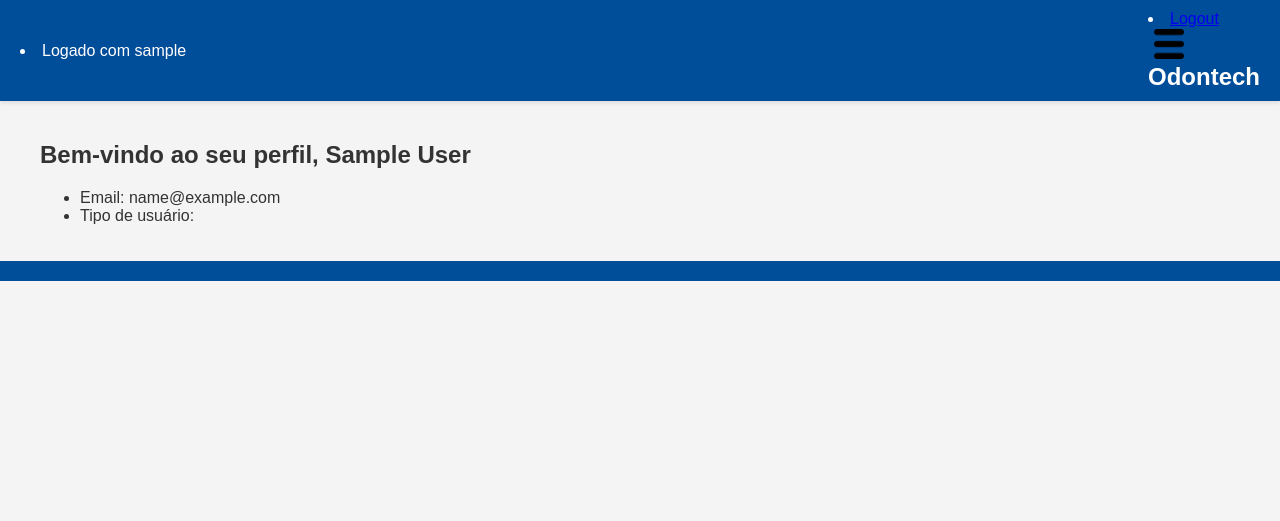
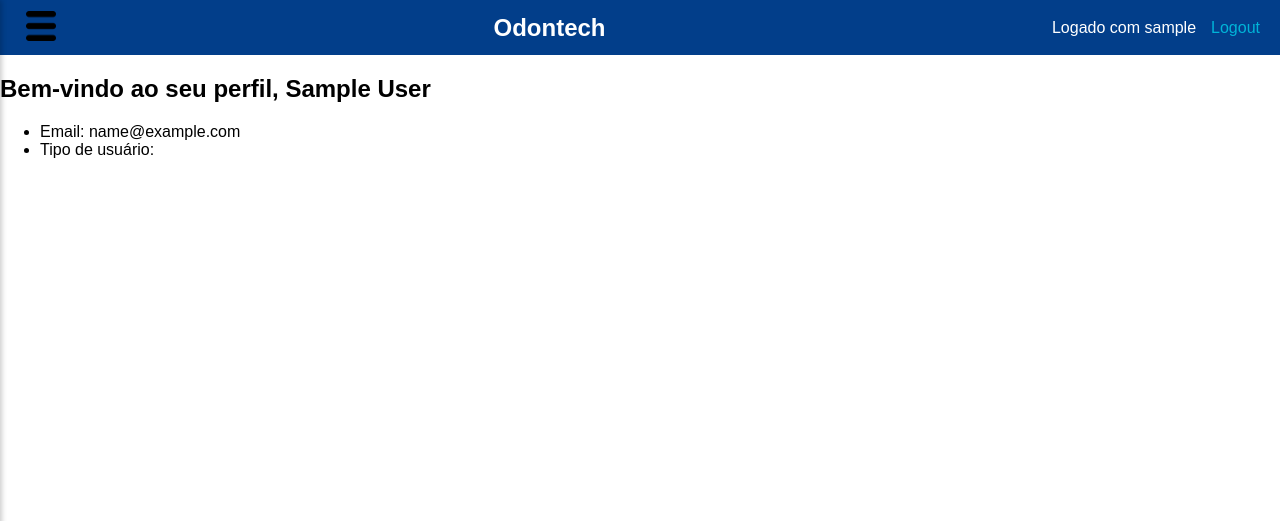
Before and after one commit to HarlesPlace/Odontech, a Django app: page /profile/ in a window 1280 px wide. Shown: the top 521 px of the page. Run offline with Django 5.2, Linux system fonts and the light colour scheme; the visitor is signed in with stand-in values (Sample User, id 1).

Commit message:
correçao de erros do cabeçalho

```diff
--- a/static/base.css
+++ b/static/base.css
@@ -1,105 +1,102 @@
-/* Geral */
 body {
     margin: 0;
     font-family: Arial, sans-serif;
-    background-color: #f4f4f4;
-    color: #333;
 }
 
 header {
-    background-color: #004d99;
+    display: flex;
+    align-items: center;
+    justify-content: space-between; /* Espaço entre os elementos */
+    padding: 10px 20px;
+    background-color: #023e8a; /* Azul escuro */
     color: white;
-    padding: 10px 20px;
-    display: flex;
-    justify-content: space-between;
-    align-items: center;
-    box-shadow: 0 2px 4px rgba(0, 0, 0, 0.1);
 }
 
 header h1 {
+    flex-grow: 1;
+    text-align: center;
+    font-size: 24px;
     margin: 0;
-    font-size: 1.5rem;
 }
 
-/* Botão do menu */
-.menu-container {
-    position: relative;
+.dados-usuario {
+    display: flex;
+    align-items: center;
+    justify-content: flex-end;
+    list-style: none;
+    margin: 0;
+    padding: 0;
 }
 
-.menu-button {
+.dados-usuario li {
+    margin-left: 15px;
+    color: white;
+}
+
+.dados-usuario a {
+    color: #00b4d8;
+    text-decoration: none;
+}
+
+.dados-usuario a:hover {
+    text-decoration: underline;
+}
+
+.menu-container {
+    display: flex;
+    align-items: center;
+    justify-content: flex-start;
+}
+
+.botao-menu {
     background: none;
     border: none;
     cursor: pointer;
 }
 
-.menu-button img {
+.botao-menu img {
     width: 30px;
     height: 30px;
+
 }
 
-/* Sidebar */
-.sidebar {
-    height: 100%;
-    width: 0;
-    position: fixed;
-    top: 0;
-    left: 0;
-    background-color: #333;
-    overflow-x: hidden;
-    transition: 0.3s;
-    padding-top: 60px;
-    z-index: 1000;
-}
-
-.sidebar a {
-    padding: 10px 20px;
-    text-decoration: none;
-    font-size: 1.2rem;
-    color: white;
-    display: block;
-    transition: 0.3s;
-}
-
-.sidebar a:hover {
-    background-color: #575757;
-}
-
-.sidebar .close-btn {
-    position: absolute;
-    top: 10px;
-    right: 15px;
-    font-size: 2rem;
-    color: white;
-    cursor: pointer;
-}
-
-/* Overlay */
 .overlay {
     position: fixed;
     top: 0;
     left: 0;
     width: 100%;
     height: 100%;
-    background-color: rgba(0, 0, 0, 0.7);
-    z-index: 999;
+    background-color: rgba(0, 0, 0, 0.5);
+    z-index: 9;
     display: none;
-    transition: 0.3s;
 }
 
-/* Main */
-main {
-    padding: 20px;
-    max-width: 1200px;
-    margin: 0 auto;
+.sidebar {
+    position: fixed;
+    top: 0;
+    left: -250px; /* Fora da tela inicialmente */
+    width: 250px;
+    height: 100%;
+    background-color: #023e8a; /* Azul escuro */
+    color: #fff;
+    box-shadow: 2px 0 5px rgba(0, 0, 0, 0.2);
+    transition: left 0.3s ease; /* Animação suave para abrir/fechar o menu */
+    z-index: 10; /* Acima do overlay */
+    padding-top: 20px;
 }
 
-/* Footer */
-footer {
-    background-color: #004d99;
+.sidebar a {
+    display: block;
+    padding: 10px 20px;
     color: white;
-    text-align: center;
-    padding: 10px 0;
-    width: 100%;
-    position: relative;
-    bottom: 0;
+    text-decoration: none;
+    font-size: 18px;
 }
+
+.sidebar a:hover {
+    background-color: #00b4d8; /* Azul claro */
+}
+
+.sidebar.open {
+    left: 0;
+}
--- a/static/header.js
+++ b/static/header.js
@@ -1,11 +1,17 @@
-// Abrir o menu lateral
 function openMenu() {
-    document.getElementById("sidebar").style.width = "250px"; // Largura do menu
-    document.getElementById("overlay").style.display = "block"; // Mostrar o overlay
+    const sidebar = document.getElementById("sidebar");
+    const overlay = document.getElementById("overlay");
+
+    // Adiciona a classe "open" ao menu e exibe o overlay
+    sidebar.classList.add("open");
+    overlay.style.display = "block";
 }
 
-// Fechar o menu lateral
 function closeMenu() {
-    document.getElementById("sidebar").style.width = "0"; // Esconder o menu
-    document.getElementById("overlay").style.display = "none"; // Esconder o overlay
+    const sidebar = document.getElementById("sidebar");
+    const overlay = document.getElementById("overlay");
+
+    // Remove a classe "open" do menu e oculta o overlay
+    sidebar.classList.remove("open");
+    overlay.style.display = "none";
 }
--- a/static/login.css
+++ b/static/login.css
@@ -37,5 +37,5 @@ body {
 /* Inputs do formulário */
 .login-form input {
     width: 100%;
-    padding:
+    padding: 0px;
 }
--- a/templates/base.html
+++ b/templates/base.html
@@ -17,20 +17,15 @@
 </head>
 <body>
    <header>
-    {% if user.is_authenticated %}
-                    <li> Logado com {{ user.username }} </li>
-                    <li>
-                        <a href="#" onclick="event.preventDefault(); document.getElementById('logout-form').submit();">Logout</a>
-                        <form id="logout-form" action="{% url 'logout' %}" method="post" style="display: none;">
-                            {% csrf_token %}
-                        </form>
-                {% else %}
-                    <li><a href="{% url 'login' %}">Log in</a></li>
-                {% endif %}
+
         <div class="menu-container">
-            <button class="menu-button" onclick="openMenu()">
-                <img src="{% static 'icone_menu.png' %}" alt="Menu">
+
+            <button class="botao-menu" onclick="openMenu()" aria-label="Abrir menu">
+                <img src="{% static 'icone_menu.png' %}" alt="Ícone do menu">
             </button>
+
+            <div id="overlay" class="overlay" onclick="closeMenu()"></div>
+
             <div id="sidebar" class="sidebar">
                 <a href="#home">Início</a>
                 <a href="#sobre">Sobre</a>
@@ -40,15 +35,32 @@
 
         <h1>Odontech</h1>
 
+        <div class="dados-usuario">
+            {% if user.is_authenticated %}
+                <li>Logado com {{ user.username }}</li>
+                <li>
+                    <a href="#" onclick="event.preventDefault(); document.getElementById('logout-form').submit();">Logout</a>
+                    <form id="logout-form" action="{% url 'logout' %}" method="post" style="display: none;">
+                        {% csrf_token %}
+                    </form>
+                </li>
+            {% else %}
+                <li><a href="{% url 'login' %}">Log in</a></li>
+            {% endif %}
+        </div>
+
    </header>
 
    <main>
     {% block content %}
     {% endblock content %}
+    <script src="{% static 'header.js' %}"></script>
     </main>
 
-   <footer>
+    <footer>
+        {% block footer %}
+        {% endblock footer %}
+    </footer>
 
-   </footer>
 </body>
 </html>
```
Also changed, not shown: consultas/templates/consultas/nav.html (+4 -6 lines), static/imagem_fundo.webp (deleted).
